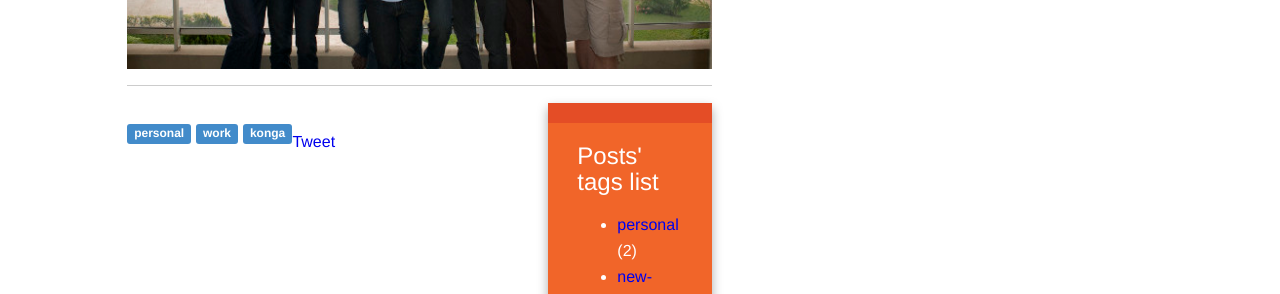
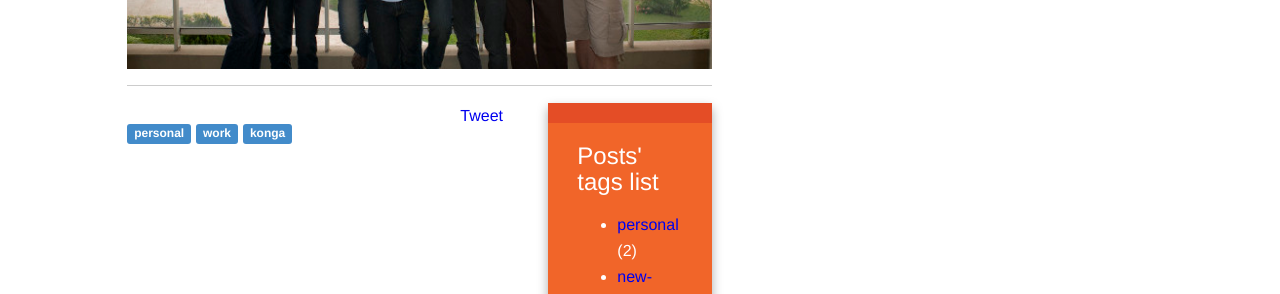
Before and after one commit to waleoyediran/waleoyediran.github.io, a Jekyll site: the page built from index.html, in a window 1280 px wide. Shown: the part 632-926 px from the top of the page. Built offline with Jekyll 4.4.1, drawn with Linux system fonts in a browser that asks for light colours; nearby versions of some CDN libraries; Markdown is read by kramdown in place of the engine named in the settings; the list of posts is cut into pages by our own code; comment, search, counter and statistics services are not loaded.

```diff
--- a/_includes/post-article.html
+++ b/_includes/post-article.html
@@ -33,19 +33,15 @@
         {{ content }}
     </section>
 
-
-                <span class="entry-tags" style="padding-bottom: 10px;">
+    <div>
+        <span class="entry-tags">
 			{% for tag in post.tags %}
 			<a href="/tag#{{ tag }}" rel="tag"><span class="label label-primary">{{ tag }}</span></a>
 			{% endfor %}
 		</span>
-    <br />
+    </div>
 
-
-	<div class="end-of-post">
-
-
-            <div style="padding-bottom: 30px;">
+	<footer class="end-of-post">
                 <g:plusone size="medium" href="{{ site.url }}{{ post.url }}"></g:plusone>
                 <a href="https://twitter.com/share" class="twitter-share-button"
 			data-url="{{ site.url }}{{ post.url }}"
@@ -56,8 +52,7 @@
                      data-layout="button_count" data-action="like" data-show-faces="true" data-share="true">
 
                 </div>
-            </div>
-	</div>
+	</footer>
 </article>
 
 <meta itemprop="url" content="{{ site.url }}{{ post.url }}">
```
Lines whose indentation alone changed are shown as unchanged.
